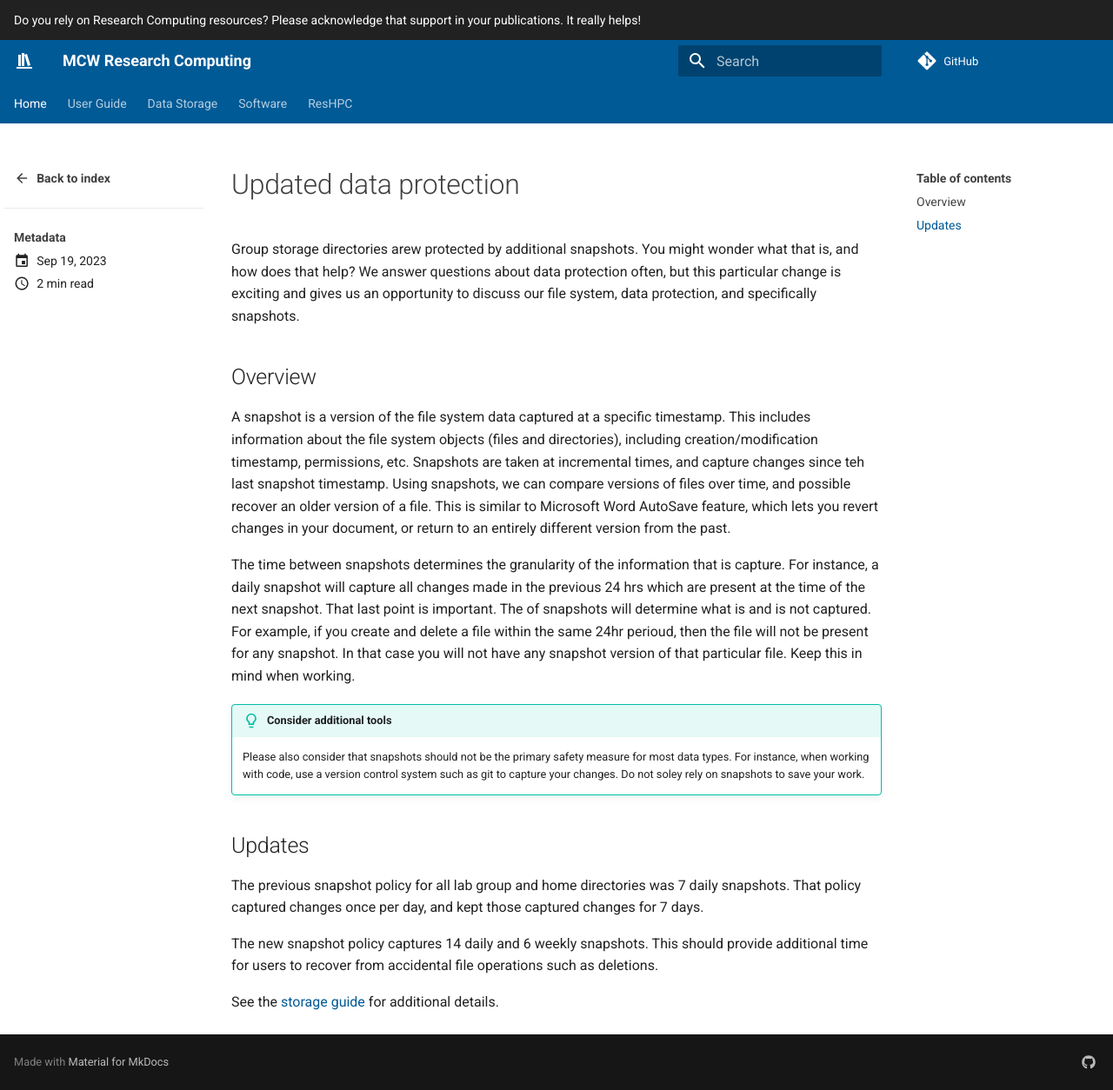
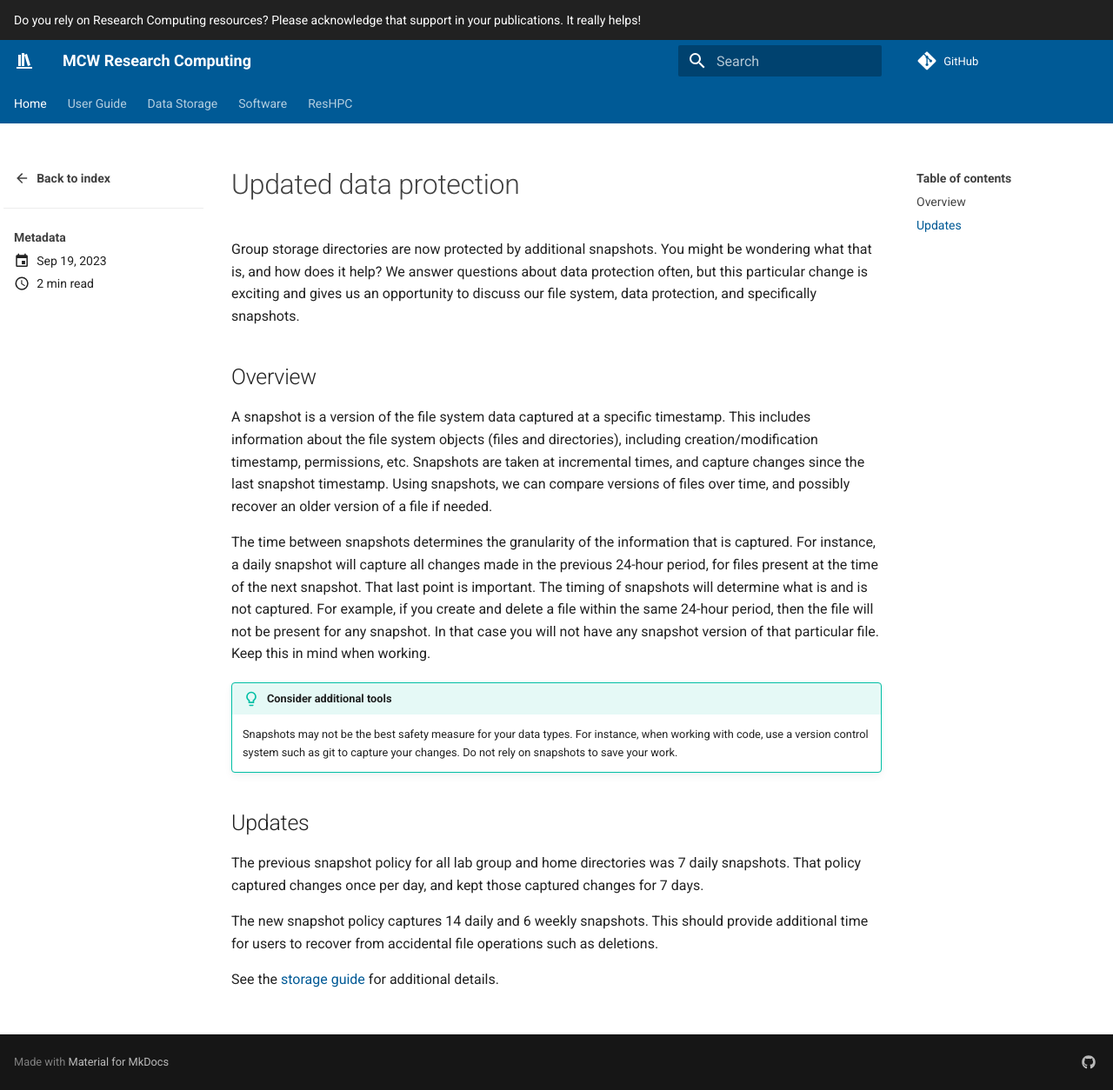
Before and after one commit to mcw-rcc/mcw-rcc.github.io, an MkDocs documentation site: the page built from docs/news/posts/2023-09-19.md, in a window 1280 px wide and 1254 px high. Shown: the whole window at 87% size. Built offline with MkDocs 1.6.1 and Material for MkDocs 9.7.7, drawn with Linux system fonts in a browser that asks for light colours; comment, search, counter and statistics services are not loaded.

Commit message:
Update 2023-09-19.md
final typos and edits

```diff
--- a/docs/news/posts/2023-09-19.md
+++ b/docs/news/posts/2023-09-19.md
@@ -6,18 +6,18 @@ categories:
 
 # Updated data protection
 
-Group storage directories arew protected by additional snapshots. You might wonder what that is, and how does that help? We answer questions about data protection often, but this particular change is exciting and gives us an opportunity to discuss our file system, data protection, and specifically snapshots.
+Group storage directories are now protected by additional snapshots. You might be wondering what that is, and how does it help? We answer questions about data protection often, but this particular change is exciting and gives us an opportunity to discuss our file system, data protection, and specifically snapshots.
 
 <!-- more -->
 
 ## Overview
 
-A snapshot is a version of the file system data captured at a specific timestamp. This includes information about the file system objects (files and directories), including creation/modification timestamp, permissions, etc. Snapshots are taken at incremental times, and capture changes since teh last snapshot timestamp. Using snapshots, we can compare versions of files over time, and possible recover an older version of a file. This is similar to Microsoft Word AutoSave feature, which lets you revert changes in your document, or return to an entirely different version from the past.
+A snapshot is a version of the file system data captured at a specific timestamp. This includes information about the file system objects (files and directories), including creation/modification timestamp, permissions, etc. Snapshots are taken at incremental times, and capture changes since the last snapshot timestamp. Using snapshots, we can compare versions of files over time, and possibly recover an older version of a file if needed.
 
-The time between snapshots determines the granularity of the information that is capture. For instance, a daily snapshot will capture all changes made in the previous 24 hrs which are present at the time of the next snapshot. That last point is important. The of snapshots will determine what is and is not captured. For example, if you create and delete a file within the same 24hr perioud, then the file will not be present for any snapshot. In that case you will not have any snapshot version of that particular file. Keep this in mind when working.
+The time between snapshots determines the granularity of the information that is captured. For instance, a daily snapshot will capture all changes made in the previous 24-hour period, for files present at the time of the next snapshot. That last point is important. The timing of snapshots will determine what is and is not captured. For example, if you create and delete a file within the same 24-hour period, then the file will not be present for any snapshot. In that case you will not have any snapshot version of that particular file. Keep this in mind when working.
 
 !!! tip "Consider additional tools"
-    Please also consider that snapshots should not be the primary safety measure for most data types. For instance, when working with code, use a version control system such as git to capture your changes. Do not soley rely on snapshots to save your work.
+    Snapshots may not be the best safety measure for your data types. For instance, when working with code, use a version control system such as git to capture your changes. Do not rely on snapshots to save your work.
 
 ## Updates
 
@@ -25,4 +25,4 @@ The previous snapshot policy for all lab group and home directories was 7 daily
 
 The new snapshot policy captures 14 daily and 6 weekly snapshots. This should provide additional time for users to recover from accidental file operations such as deletions.
 
-See the [storage guide](..//../storage/rcc-storage.md) for additional details.
+See the [storage guide](../../storage/rcc-storage.md) for additional details.
```
